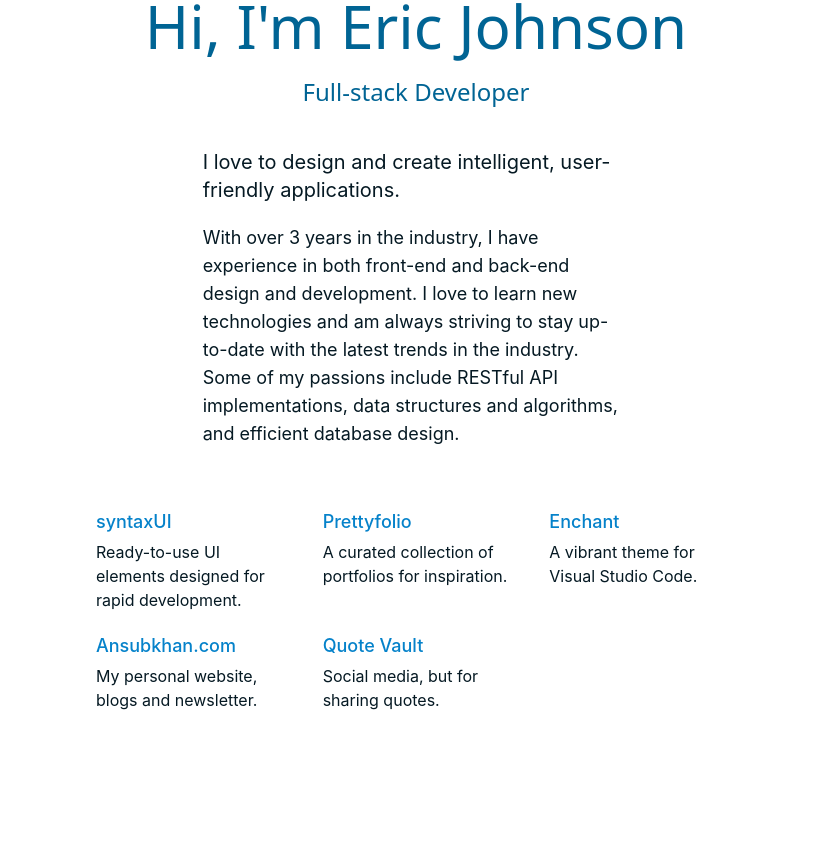
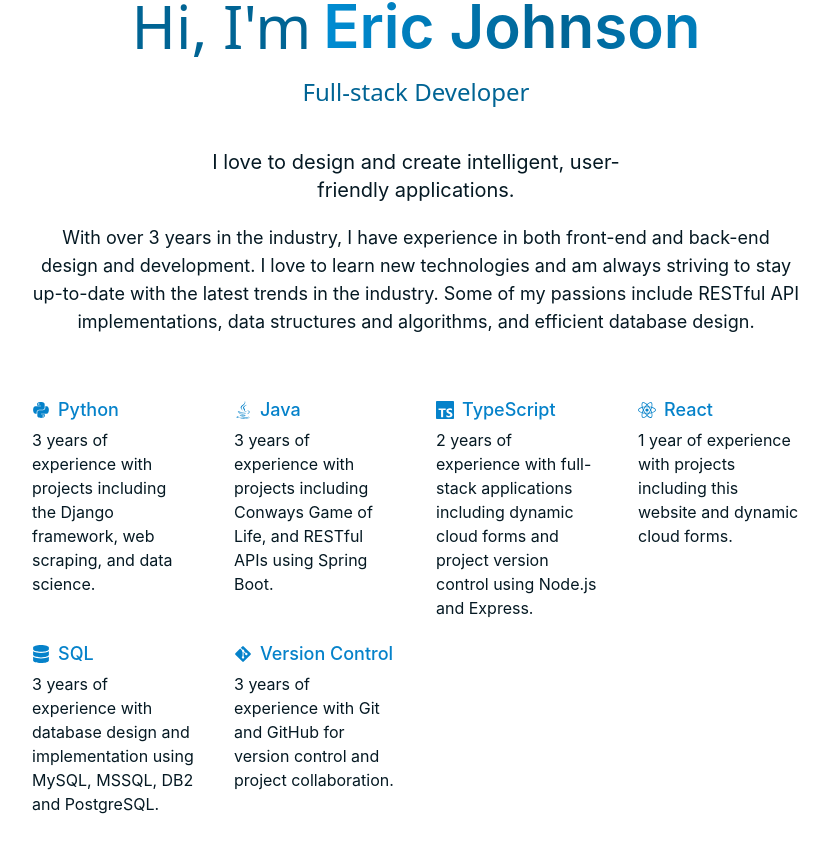
Before and after one commit to Enr1que704/Resume-Front, a React (Create React App) app: page / in a window 1280 px wide. Shown: the part 338-1190 px from the top of the page, without its empty margins (224-1053 px from the left). Before the commit the page ends 1130 px from the top, so only its background shows below. Built offline with nearby package versions, Linux system fonts and the light colour scheme.

Commit message:
added skills to the grid, and gradient name

```diff
--- a/package.json
+++ b/package.json
@@ -15,6 +15,7 @@
     "postcss": "^8.4.49",
     "react": "^18.3.1",
     "react-dom": "^18.3.1",
+    "react-icons": "^5.4.0",
     "react-router-dom": "^7.0.2",
     "react-scripts": "5.0.1",
     "styled-components": "^6.1.12",
--- a/src/components/Example.js
+++ /dev/null
@@ -1,77 +0,0 @@
-import { motion } from 'framer-motion'
-// import Image from 'next/image'
-
-const ProjectsData = [
-  {
-    id: 1,
-    name: 'syntaxUI',
-    description: 'Ready-to-use UI elements designed for rapid development.',
-    image: 'https://ansubkhan.com/images/projects/syntaxUI.svg',
-  },
-  {
-    id: 2,
-    name: 'Prettyfolio',
-    description: 'A curated collection of portfolios for inspiration.',
-    image: 'https://ansubkhan.com/images/projects/prettyfolio.png',
-  },
-  {
-    id: 2,
-    name: 'Enchant',
-    description: 'A vibrant theme for Visual Studio Code.',
-    image: 'https://ansubkhan.com/images/projects/enchant.png',
-  },
-  {
-    id: 3,
-    name: 'Ansubkhan.com',
-    description: 'My personal website, blogs and newsletter.',
-    image: 'https://ansubkhan.com/images/projects/portfolio.png',
-  },
-  {
-    id: 4,
-    name: 'Quote Vault',
-    description: 'Social media, but for sharing quotes.',
-    image: 'https://ansubkhan.com/images/projects/quote-vault.png',
-  },
-]
-
-const HoverSpring = () => {
-  return (
-    <div className="flex justify-center items-center pt-10 pb-20">
-      <div className="grid w-1/2 grid-cols-2 gap-x-10 md:grid-cols-3">
-        {ProjectsData.map((project) => {
-          return (
-            <motion.div
-              whileHover={{
-                y: -8,
-              }}
-              transition={{
-                type: 'spring',
-                bounce: 0.7,
-              }}
-              key={project.id}
-              className="mt-5 text-left"
-            >
-              <a target="_blank" rel="noopener noreferrer">
-                {/* <Image
-                  src={project.image}
-                  width={30}
-                  height={30}
-                  className="mb-3 rounded-lg border-gray-400 dark:border"
-                  alt={project.name}
-                /> */}
-                <div className="mb-1 text-lg font-medium text-calgar-blue">
-                  {project.name}
-                </div>
-                <div className="max-w-[250px] text-md font-normal text-void">
-                  {project.description}
-                </div>
-              </a>
-            </motion.div>
-          )
-        })}
-      </div>
-    </div>
-  )
-}
-
-export default HoverSpring
--- /dev/null
+++ b/src/components/SkillSection.js
@@ -0,0 +1,89 @@
+import { motion } from 'framer-motion'
+import { FaPython } from 'react-icons/fa'
+import { SiTypescript } from 'react-icons/si'
+import { FaJava, FaReact, FaDatabase, FaGitAlt } from 'react-icons/fa'
+// import Image from 'next/image'
+
+const ProjectsData = [
+  {
+    id: 1,
+    name: 'Python',
+    description: '3 years of experience with projects including the Django framework, web scraping, and data science.',
+  },
+  {
+    id: 2,
+    name: 'Java',
+    description: '3 years of experience with projects including Conways Game of Life, and RESTful APIs using Spring Boot.',
+  },
+  {
+    id: 3,
+    name: 'TypeScript',
+    description: '2 years of experience with full-stack applications including dynamic cloud forms and project version control using Node.js and Express.',
+  },
+  {
+    id: 4,
+    name: 'React',
+    description: '1 year of experience with projects including this website and dynamic cloud forms.',
+  },
+  {
+    id: 5,
+    name: 'SQL',
+    description: '3 years of experience with database design and implementation using MySQL, MSSQL, DB2 and PostgreSQL.',
+  },
+  {
+    id: 6,
+    name: 'Version Control',
+    description: '3 years of experience with Git and GitHub for version control and project collaboration.',
+  }
+]
+
+const HoverSpring = () => {
+  return (
+    <div className="flex justify-center items-center pt-10 pb-20">
+      <div className="grid w-3/5 grid-cols-2 gap-x-10 md:grid-cols-4">
+        {ProjectsData.map((project) => {
+          return (
+            <motion.div
+              whileHover={{
+                y: -8,
+              }}
+              transition={{
+                type: 'spring',
+                bounce: 0.7,
+              }}
+              key={project.id}
+              className="mt-5 text-left"
+            >
+              <a target="_blank" rel="noopener noreferrer">
+                {/* <Image
+                  src={project.image}
+                  width={30}
+                  height={30}
+                  className="mb-3 rounded-lg border-gray-400 dark:border"
+                  alt={project.name}
+                /> */}
+
+                <div className="mb-1 text-lg font-medium text-calgar-blue">
+                  <span className="flex items-center">
+                    {project.name === 'Python' && <FaPython className="mr-2" />}
+                    {project.name === 'Java' && <FaJava className="mr-2" />}
+                    {project.name === 'TypeScript' && <SiTypescript className="mr-2" />}
+                    {project.name === 'React' && <FaReact className="mr-2" />}
+                    {project.name === 'SQL' && <FaDatabase className="mr-2" />}
+                    {project.name === 'Version Control' && <FaGitAlt className="mr-2" />}
+                    {project.name}
+                  </span>
+                </div>
+                <div className="max-w-[250px] text-md font-normal text-void">
+                  {project.description}
+                </div>
+              </a>
+            </motion.div>
+          )
+        })}
+      </div>
+    </div>
+  )
+}
+
+export default HoverSpring
--- /dev/null
+++ b/src/components/TextGradient.js
@@ -0,0 +1,9 @@
+const TextGradient = (props) => {
+    return (
+      <h1 className="animate-textGradient bg-gradient-to-r from-protoss-pylon via-bauhaus-blue to-protoss-pylon bg-clip-text text-6xl font-semibold text-transparent">
+        {props.text}
+      </h1>
+    )
+  }
+
+  export default TextGradient
--- a/src/pages/home.js
+++ b/src/pages/home.js
@@ -2,7 +2,8 @@ import React from "react";
 import { Header, Paragraph, Break } from "../styles/StyledComponents";
 import ericImage from "../assets/images/eric.jpg";
 // import Example from "../components/Example";
-import HoverSpring from "../components/Example";
+import HoverSpring from "../components/SkillSection";
+import TextGradient from "../components/TextGradient";
 
 
 
@@ -22,19 +23,22 @@ const Home = () => {
                     </div>
                 </div>
                 <div className="flex w-screen justify-center pt-[20px]">
-                        <h1 className="text-6xl font-sans text-bauhaus-blue">Hi, I'm Eric Johnson</h1>
+                    <div className="flex items-center">
+                        <h1 className="text-6xl font-sans text-bauhaus-blue text-center pr-3">Hi, I'm</h1>
+                        <TextGradient text="Eric Johnson" />
+                    </div>
                 </div>
                 <div className="flex w-screen justify-center pt-[20px]">
                         <h3 className="text-2xl pb-10 font-sans text-bauhaus-blue">Full-stack Developer</h3>
                 </div>
                 <div className="flex justify-center w-1/3 mx-auto text-wrap pb-5">
-                    <p className="text-xl text-void">
+                    <p className="text-xl text-void text-center">
                         I love to design and create intelligent, user-friendly applications.
                     </p>
 
                 </div>
-                <div className="flex justify-center w-1/3 mx-auto text-wrap">
-                    <p className="text-lg text-void">
+                <div className="flex justify-center w-3/5 mx-auto text-wrap">
+                    <p className="text-lg text-void text-center">
                     With over 3 years in the industry, I have experience in both front-end and back-end design and development.
                     I love to learn new technologies and am always striving to stay up-to-date with the latest trends in the industry.
                     Some of my passions include RESTful API implementations, data structures and algorithms, and efficient database design.
--- a/tailwind.config.js
+++ b/tailwind.config.js
@@ -12,8 +12,46 @@ module.exports = {
           "bauhaus-blue": "#006494",
           "night-dive": "#003554",
           "void": "#051923"
-        }
+        },
+        animation: {
+          textGradient: 'textGradient 5s ease infinite',
+        },
+        keyframes: {
+          textGradient: {
+            '0%, 100%': {
+              'background-size': '200% 200%',
+              'background-position': 'left center',
+            },
+            '50%': {
+              'background-size': '200% 200%',
+              'background-position': 'right center',
+            },
+          },
+        },
       },
     },
     plugins: [],
   };
+
+
+  // module.exports = {
+  //   theme: {
+  //     extend: {
+  //       animation: {
+  //         textGradient: 'textGradient 5s ease infinite',
+  //       },
+  //       keyframes: {
+  //         textGradient: {
+  //           '0%, 100%': {
+  //             'background-size': '200% 200%',
+  //             'background-position': 'left center',
+  //           },
+  //           '50%': {
+  //             'background-size': '200% 200%',
+  //             'background-position': 'right center',
+  //           },
+  //         },
+  //       },
+  //     },
+  //   },
+  // }
```
Also changed, not shown: 1 other file (tests, documents, lock files or other folders).
